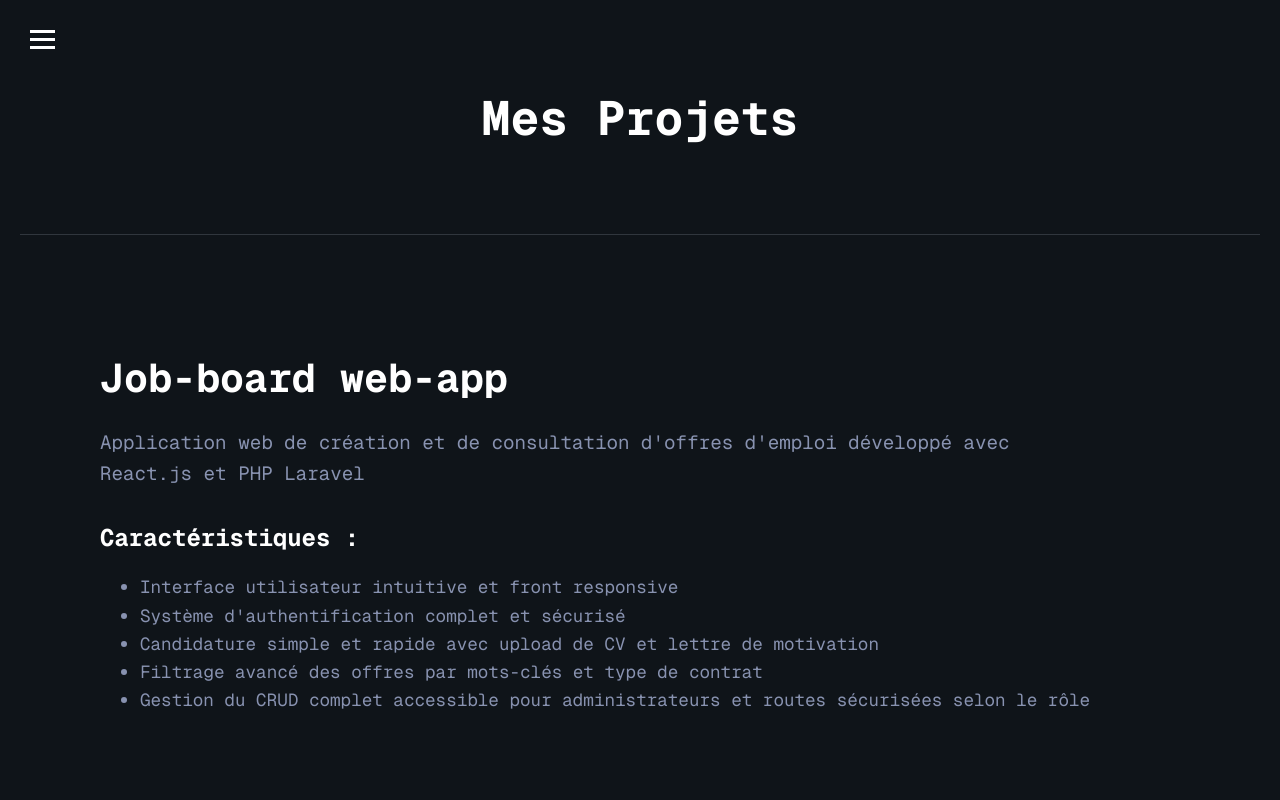
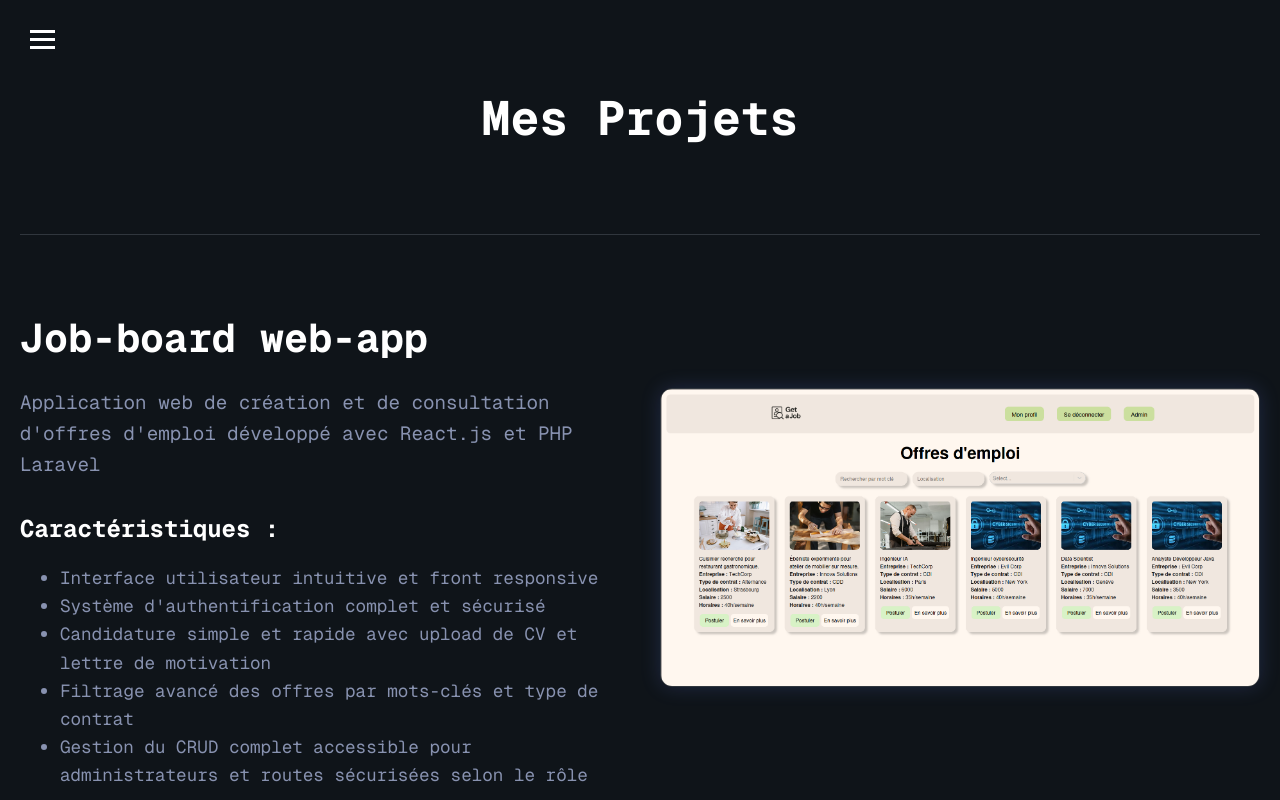
Before and after one commit to sevketbasak/Portfolio, a React (Vite) app: page /projects in a window 1280 px wide. Shown: the top 800 px of the page. Built offline with nearby package versions, Linux system fonts and the light colour scheme.

Commit message:
Added image to jobboard section in projets

```diff
--- a/src/pages/Projects.jsx
+++ b/src/pages/Projects.jsx
@@ -1,4 +1,5 @@
 import React from "react";
+import jobboardImg from "../assets/jobboard.png";
 
 function Projects() {
   return (
@@ -8,7 +9,8 @@ function Projects() {
       <hr style={styles.divider} />
 
       <div style={styles.projectSection}>
-        <div style={styles.project}>
+        <div style={styles.projectWithImage}>
+          <div style={styles.projectContent}>
             <h2 style={styles.projectTitle}>Job-board web-app</h2>
             <p style={styles.projectDescription}>
               Application web de création et de consultation d'offres d'emploi
@@ -31,6 +33,14 @@ function Projects() {
                   routes sécurisées selon le rôle
                 </li>
               </ul>
+            </div>
+          </div>
+          <div style={styles.imageContainer}>
+            <img
+              src={jobboardImg}
+              alt="Demo Job-board"
+              style={styles.projectImage}
+            />
           </div>
         </div>
 
@@ -100,8 +110,27 @@ const styles = {
   },
   projectSection: {
     marginBottom: "100px",
-    maxWidth: "1000px",
-    marginLeft: "80px",
+    maxWidth: "1400px",
+    marginLeft: "auto",
+    marginRight: "auto",
+  },
+  projectWithImage: {
+    display: "flex",
+    gap: "60px",
+    alignItems: "center",
+  },
+  projectContent: {
+    flex: 1,
+  },
+  imageContainer: {
+    flex: "0 0 600px",
+  },
+  projectImage: {
+    width: "100%",
+    height: "auto",
+    borderRadius: "12px",
+    border: "1px solid #30363d",
+    boxShadow: "0 0 20px rgba(102, 126, 234, 0.2)",
   },
   project: {
     color: "white",
```
Also changed, not shown: src/assets/jobboard.png (added). Lines whose indentation alone changed are shown as unchanged.
